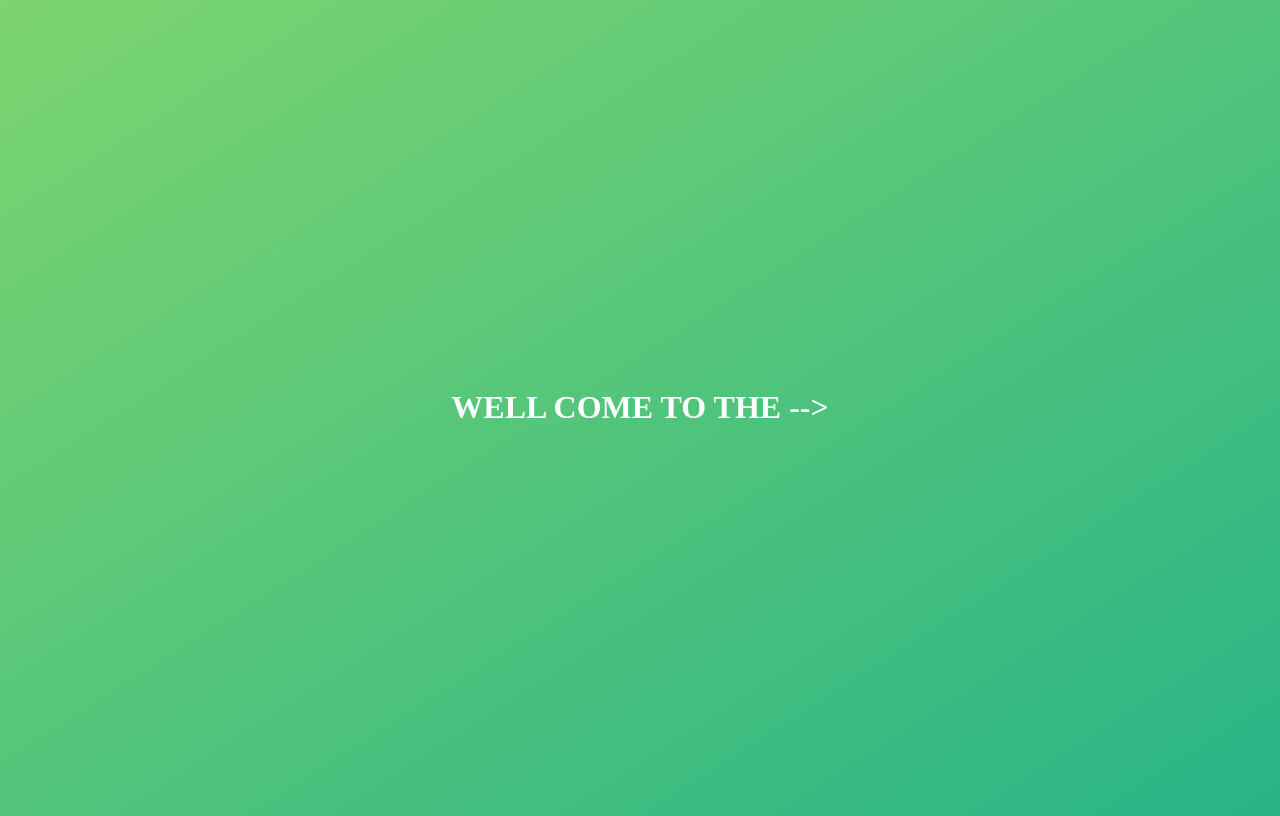
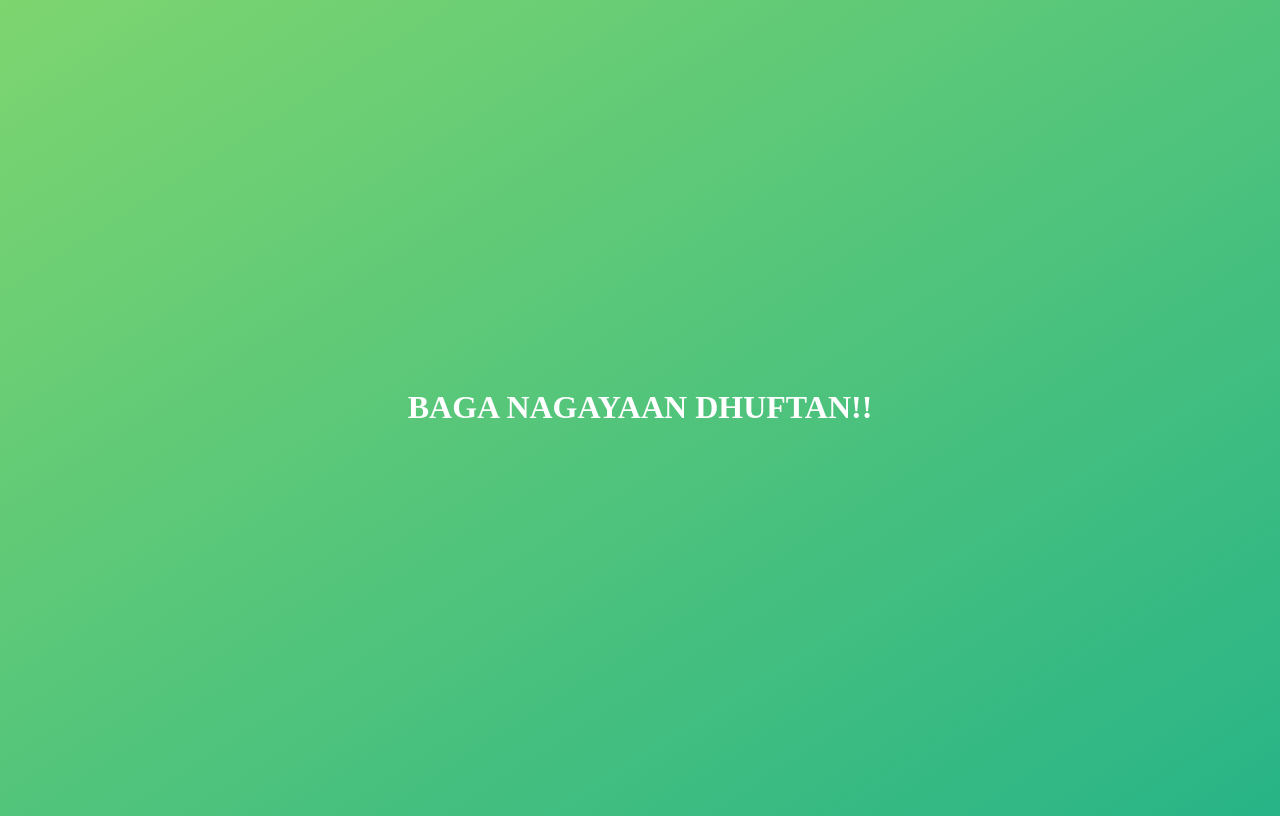
Before and after one commit to leencho/leencho.github.io, a plain HTML site: page index.html in a window 1280 px wide. Drawn offline with Linux system fonts and the light colour scheme.

Commit message:
baga nagayan dhufta itti ide'e

```diff
--- a/index.html
+++ b/index.html
@@ -25,7 +25,7 @@
 </head>
 <body>
 	<h1>
-		WELL COME TO THE -->
+		BAGA NAGAYAAN DHUFTAN!!
 	</h1>
 
 	<script src="script.js",type="text/javascript"></script>
```
